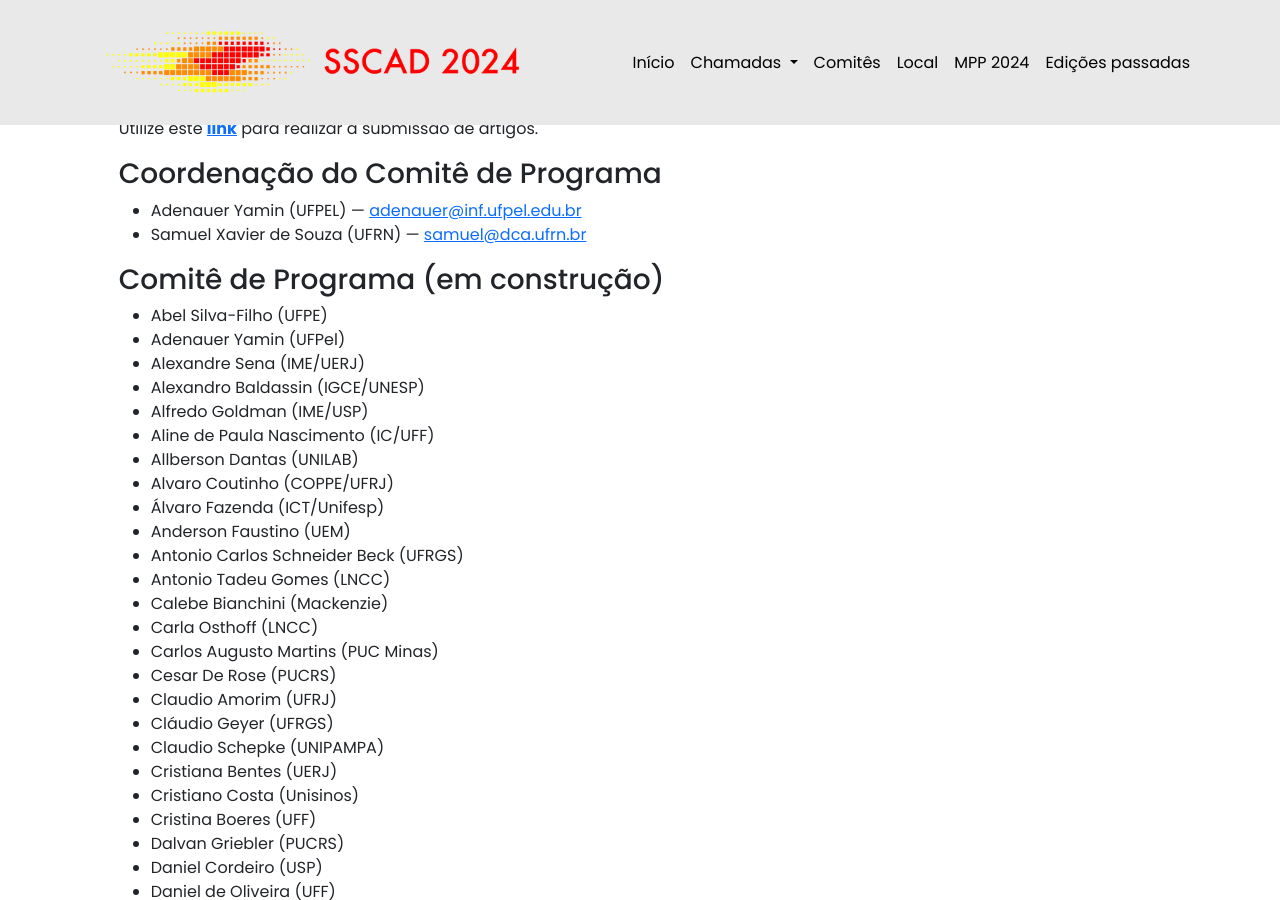
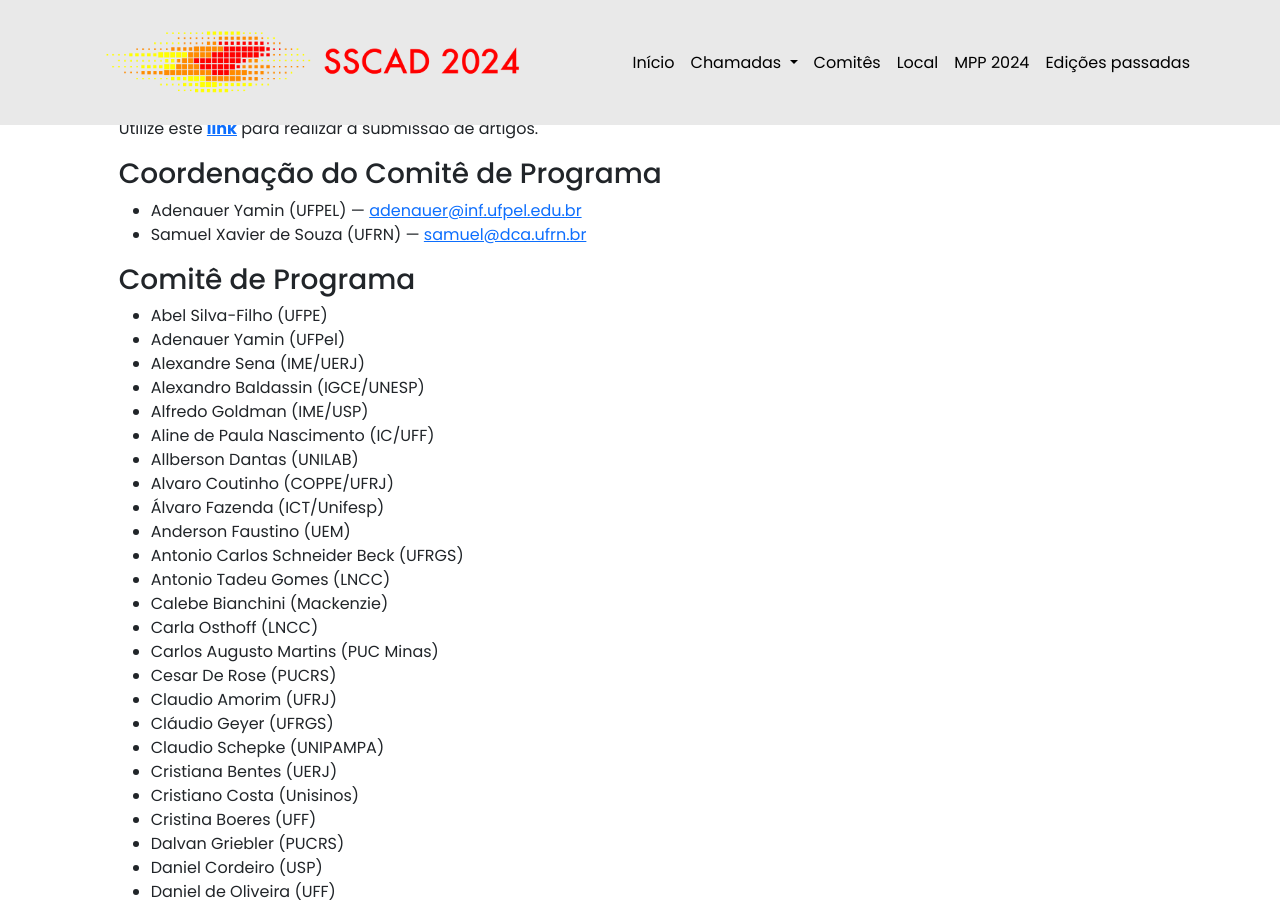
Before and after one commit to ce-acpad/sscad2024, a Jekyll site: the page built from cfp_wscad.html, in a window 1280 px wide and 900 px high, scrolled down 1873 px. Built offline with Jekyll 4.4.1, drawn with Linux system fonts in a browser that asks for light colours.

Commit message:
Ajustes na Chamada Trilha Principal

```diff
--- a/cfp_wscad.html
+++ b/cfp_wscad.html
@@ -22,13 +22,13 @@
 
 <h3>Datas importantes</h3>
 <!-- <figure><table>
-<tbody><tr><td><strong>Submissão de artigos</strong></td><td> <del>31/07/2023</del> <del>07/08/2023</del> <strong>14/08/2023</strong></td></tr>
+<tbody><tr><td><strong>Submissão de artigos</strong></td><td><del>31/07/2023</del> <del>07/08/2023</del> <strong>14/08/2023</strong></td></tr>
     <tr><td><strong>Notificação de aceitação</strong></td><td>04/09/2023</td></tr>
     <tr><td><strong>Envio da versão final</strong></td><td>11/09/2023</td></tr></tbody>
 </table></figure> -->
 
 <figure><table>
-<tbody><tr><td><strong>Submissão de artigos</strong></td><td><del>25/07/2024</del>&nbsp;<del></del>01/08/2024</del><strong>&nbsp; &nbsp; 11/08/2024 </strong> (Firm Deadline)</td></tr>
+<tbody><tr><td><strong>Submissão de artigos</strong></td><td><del>25/07/2024</del>&nbsp;<del>01/08/2024</del><strong>&nbsp; &nbsp; 11/08/2024 </strong> (Firm Deadline)</td></tr>
     <tr><td>Notificação de aceitação</td><td>09/09/2024</td></tr>
     <tr><td>Envio da versão final</td><td>16/09/2024</td></tr></tbody>
 </table></figure>
@@ -86,7 +86,7 @@
 <li>Samuel Xavier de Souza (UFRN) — <a href='mailto:samuel@dca.ufrn.br'>samuel@dca.ufrn.br</a></li>
 </ul>
 
-<h3>Comitê de Programa (em construção)</h3>
+<h3>Comitê de Programa</h3>
 
 <ul>
 <li>Abel Silva-Filho (UFPE)</li>
```
